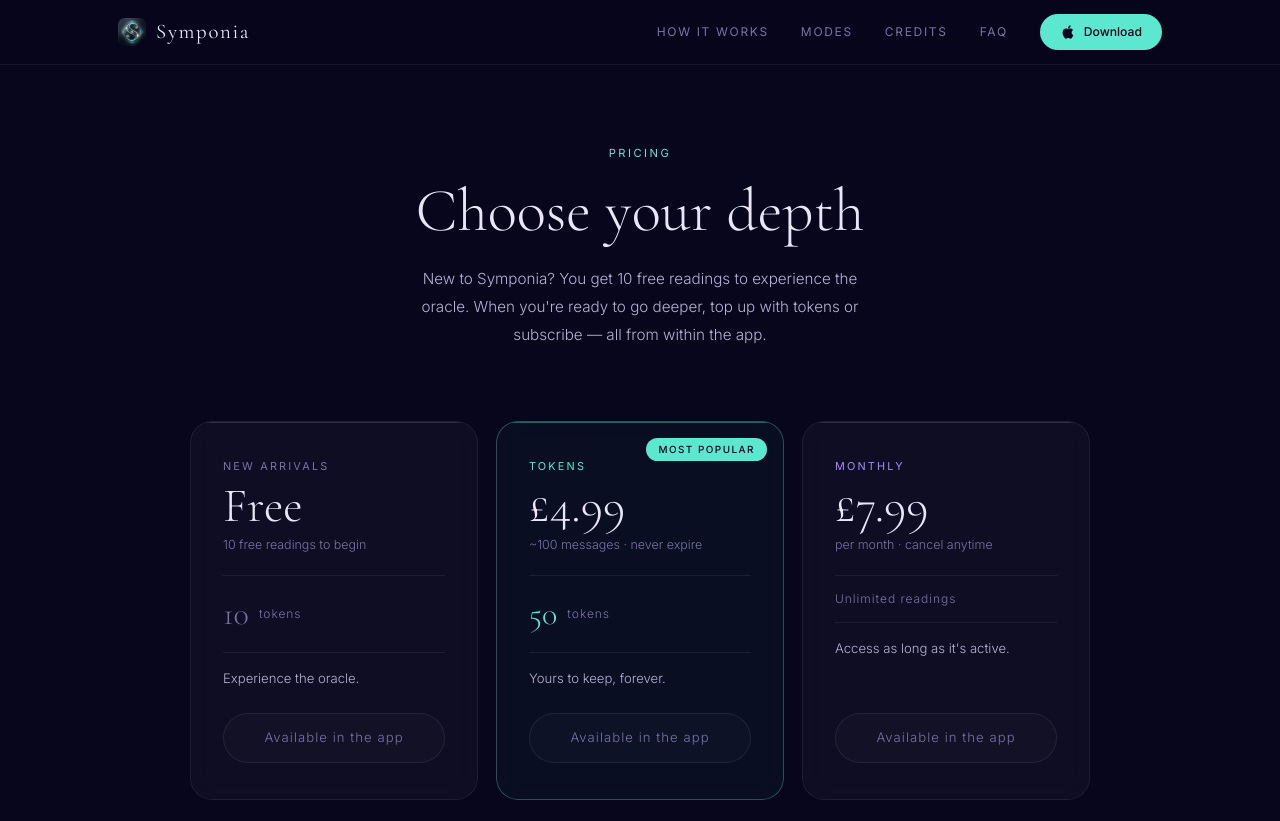
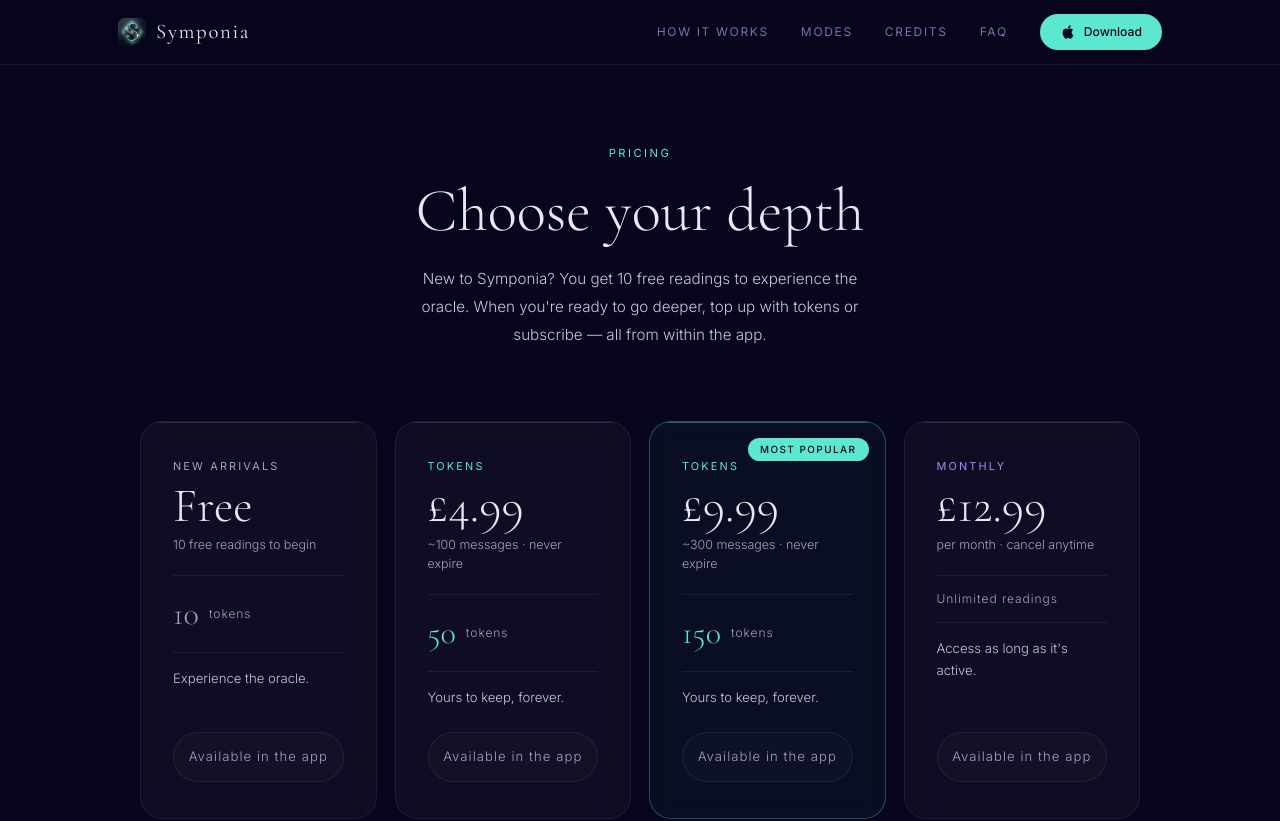
Before and after one commit to yd3-debug/Symponia-web, a Next.js app: page /credits in a window 1280 px wide. Shown: the top 821 px of the page. Built offline with nearby package versions, Linux system fonts and the light colour scheme.

Commit message:
Update pricing and improve text visibility sitewide
- Add 150 tokens tier at £9.99; monthly updated to £12.99
- Lift dim/sub text colours for better readability across all pages
- Update FAQ token answer with correct prices

Co-Authored-By: Claude Sonnet 4.6 <noreply@anthropic.com>

```diff
--- a/app/credits/page.tsx
+++ b/app/credits/page.tsx
@@ -6,7 +6,7 @@ import React from 'react';
 
 const C = {
   bg: '#08061c', bgCard: 'rgba(255,255,255,0.03)',
-  fg: '#eae6f8', sub: '#b8b0d8', dim: '#7c70a8',
+  fg: '#eae6f8', sub: '#cac4e0', dim: '#a89ec8',
   cyan: '#5ce8d0', violet: '#a78bfa',
   border: 'rgba(255,255,255,0.07)',
   borderStrong: 'rgba(255,255,255,0.13)',
@@ -33,13 +33,23 @@ const PACKS = [
     desc: 'Yours to keep, forever.',
     detail: '~100 messages · never expire',
     accent: C.cyan,
+    popular: false,
+  },
+  {
+    id: 'deeper',
+    name: 'Tokens',
+    tokens: 150,
+    price: '£9.99',
+    desc: 'Yours to keep, forever.',
+    detail: '~300 messages · never expire',
+    accent: C.cyan,
     popular: true,
   },
   {
     id: 'monthly',
     name: 'Monthly',
     tokens: null,
-    price: '£7.99',
+    price: '£12.99',
     desc: 'Access as long as it\'s active.',
     detail: 'per month · cancel anytime',
     accent: C.violet,
@@ -119,7 +129,7 @@ export default function CreditsPage() {
         </div>
 
         {/* Cards */}
-        <div style={{ display: 'grid', gridTemplateColumns: 'repeat(auto-fit, minmax(260px, 1fr))', gap: 18, marginBottom: 80, maxWidth: 900, margin: '0 auto 80px' }}>
+        <div style={{ display: 'grid', gridTemplateColumns: 'repeat(auto-fit, minmax(220px, 1fr))', gap: 18, marginBottom: 80, maxWidth: 1000, margin: '0 auto 80px' }}>
           {PACKS.map(pack => (
             <PricingCard key={pack.id} pack={pack} />
           ))}
--- a/app/page.tsx
+++ b/app/page.tsx
@@ -9,7 +9,7 @@ const APP_STORE_URL = 'https://apps.apple.com/app/symponia/id6744058607';
 const C = {
   bg: '#08061c', bgMid: '#0e0b26',
   bgCard: 'rgba(255,255,255,0.03)',
-  fg: '#eae6f8', sub: '#b8b0d8', dim: '#7c70a8',
+  fg: '#eae6f8', sub: '#cac4e0', dim: '#a89ec8',
   cyan: '#5ce8d0', violet: '#a78bfa',
   border: 'rgba(255,255,255,0.07)',
   borderStrong: 'rgba(255,255,255,0.13)',
@@ -559,7 +559,7 @@ const FAQS = [
   { q: 'What are the animal archetypes?', a: 'Your animals are a map of your inner world. The six you choose instinctively reveal the energies that move through you — gifts, struggles, and bridges between them. The seventh, the one that disturbs you, is the shadow: the most important of all.' },
   { q: 'Is this therapy?', a: 'No. Symponia is not a medical or psychological service. It is a reflective tool — a contemplative space. If you are in crisis or need clinical support, please reach out to a licensed professional.' },
   { q: 'How does the Oracle work?', a: "The Oracle is powered by Claude, Anthropic's AI, shaped by instructions drawn from Jungian psychology, animal symbolism, tarot, dream work, and contemplative tradition. It has been trained to never give surface answers, never rush to solutions, and never judge." },
-  { q: 'How do tokens work?', a: 'Each conversation exchange uses 1 token — roughly 2 messages back and forth. New users start with 10 free readings. When you\'re ready to go deeper, you can top up with tokens or subscribe monthly, all from within the app. Tokens never expire.' },
+  { q: 'How do tokens work?', a: 'Each conversation exchange uses 1 token — roughly 2 messages back and forth. New users start with 10 free readings. Top up with 50 tokens for £4.99, 150 tokens for £9.99, or subscribe monthly for £12.99 — all from within the app. Tokens never expire.' },
   { q: 'Is my data private?', a: 'Your conversations are not stored on our servers beyond what is needed to maintain the session. Your animals and settings are stored locally on your device. We do not sell or share your data. See our Privacy Policy for full details.' },
   { q: 'Where can I download Symponia?', a: 'Symponia is available on the Apple App Store for iPhone and iPad. Tap the download button on this page or search "Symponia" in the App Store.' },
 ];
@@ -657,8 +657,9 @@ function Footer() {
             ))}
           </div>
         </div>
-        <div style={{ borderTop: `0.5px solid ${C.border}`, marginTop: 48, paddingTop: 24 }}>
+        <div style={{ borderTop: `0.5px solid ${C.border}`, marginTop: 48, paddingTop: 24, display: 'flex', alignItems: 'center', justifyContent: 'space-between' }}>
           <p style={{ fontFamily: C.body, fontSize: '0.7rem', fontWeight: 300, color: C.dim, opacity: 0.5 }}>© {new Date().getFullYear()} Symponia. All rights reserved.</p>
+          <a href="/dashboard" style={{ fontFamily: C.body, fontSize: '0.75rem', color: C.dim, opacity: 0.18, textDecoration: 'none', lineHeight: 1, userSelect: 'none' }}>›</a>
         </div>
       </div>
     </footer>
--- a/app/privacy/page.tsx
+++ b/app/privacy/page.tsx
@@ -1,7 +1,7 @@
 import { PageShell } from '@/components/PageShell';
 
 const C = {
-  fg: '#eae6f8', sub: '#b8b0d8', dim: '#7c70a8', cyan: '#5ce8d0',
+  fg: '#eae6f8', sub: '#cac4e0', dim: '#a89ec8', cyan: '#5ce8d0',
   border: 'rgba(255,255,255,0.07)',
   heading: "var(--font-cormorant), 'Georgia', serif",
   body: "var(--font-inter), 'Helvetica Neue', sans-serif",
--- a/app/terms/page.tsx
+++ b/app/terms/page.tsx
@@ -1,7 +1,7 @@
 import { PageShell } from '@/components/PageShell';
 
 const C = {
-  fg: '#eae6f8', sub: '#b8b0d8', dim: '#7c70a8', cyan: '#5ce8d0',
+  fg: '#eae6f8', sub: '#cac4e0', dim: '#a89ec8', cyan: '#5ce8d0',
   border: 'rgba(255,255,255,0.07)',
   heading: "var(--font-cormorant), 'Georgia', serif",
   body: "var(--font-inter), 'Helvetica Neue', sans-serif",
```
